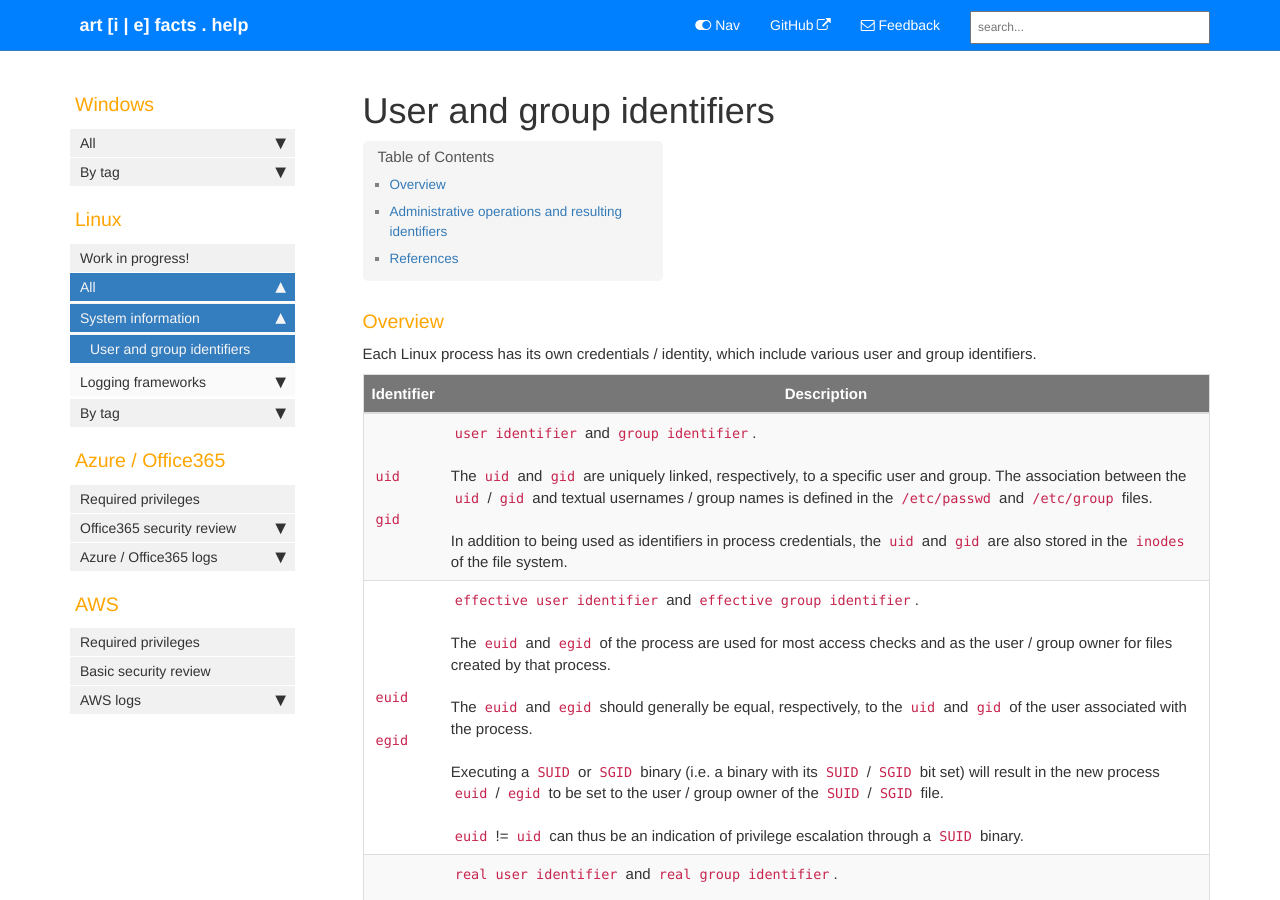
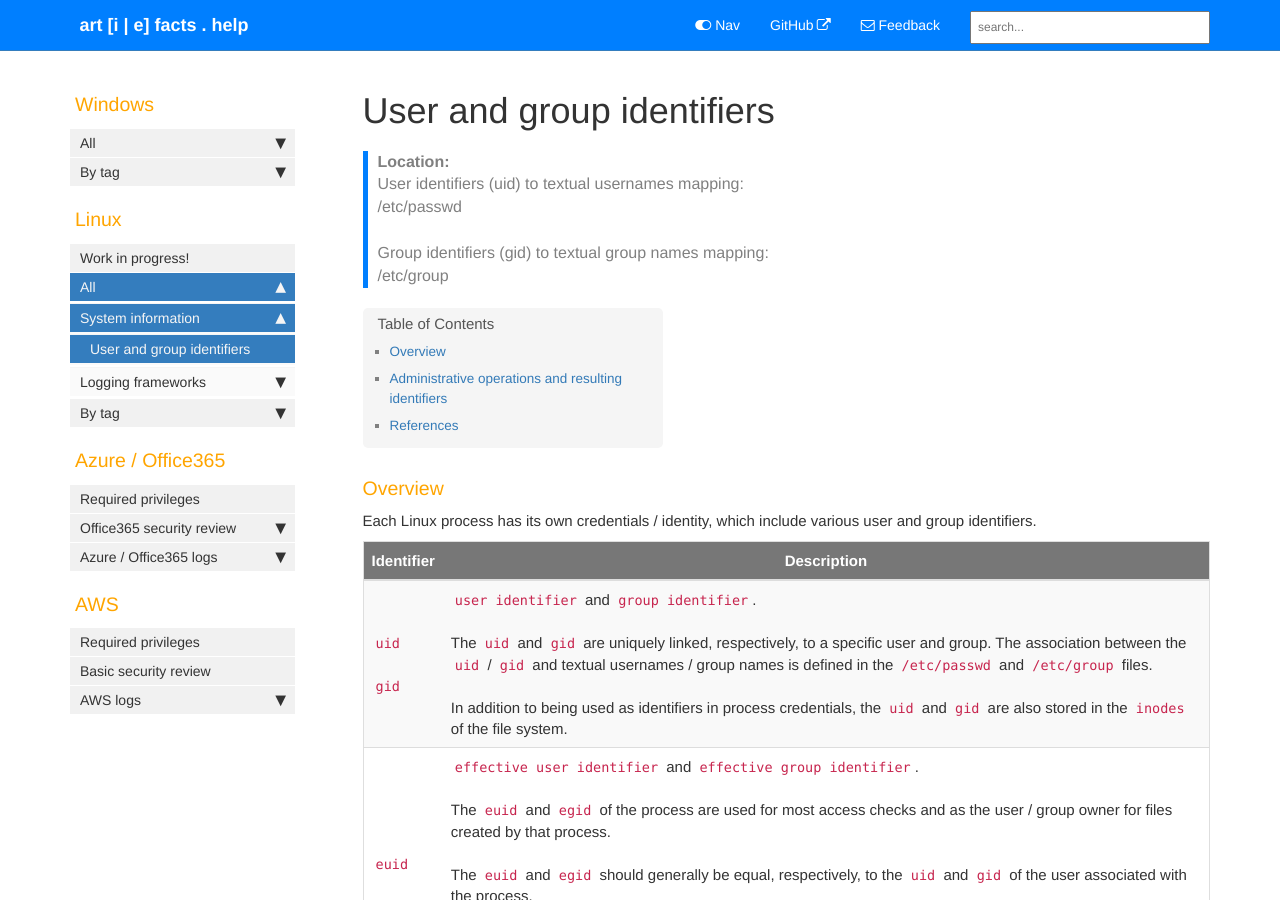
Before and after one commit to Qazeer/artefacts.help, a Jekyll site: the page built from pages/linux/user_and_group_identifiers.md, in a window 1280 px wide and 900 px high. Built offline with Jekyll 4.4.1, drawn with Linux system fonts in a browser that asks for light colours; comment, search, counter and statistics services are not loaded.

Commit message:
[Artefact] Add /etc/passwd and /etc/group in uid / gid location header

```diff
--- a/pages/linux/user_and_group_identifiers.md
+++ b/pages/linux/user_and_group_identifiers.md
@@ -4,6 +4,7 @@ summary: 'Each process is associated with a set of user and group identifiers: u
 keywords:
 tags:
   - linux_system_information
+location: 'User identifiers (uid) to textual usernames mapping:\n/etc/passwd\n\nGroup identifiers (gid) to textual group names mapping:\n/etc/group'
 last_updated: 2024-02-04
 sidebar: sidebar
 permalink: linux_user_and_group_identifiers.html
```
